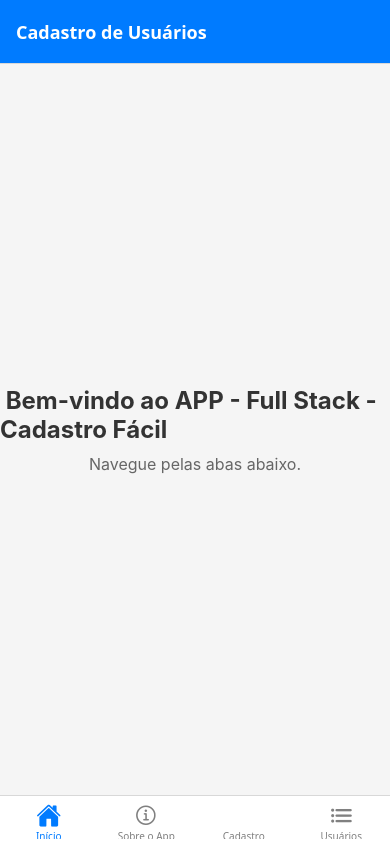
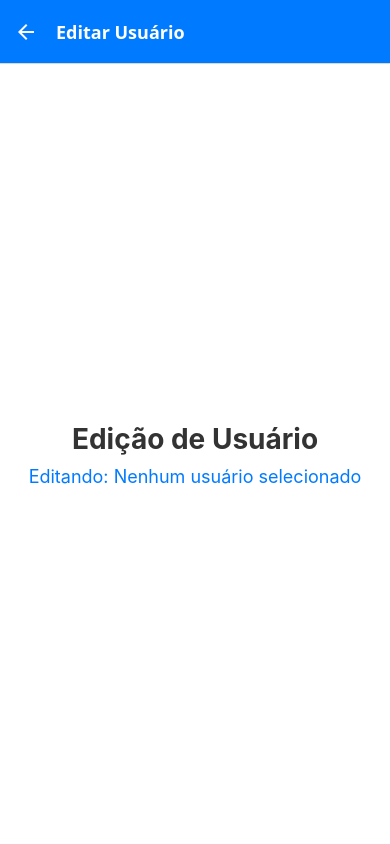
Before and after one commit to Michael-Rafael-Andrade/CadastroApp_P2, a React Native app: screen /Edicao in a window 390 px wide. Built offline with nearby package versions, Linux system fonts and the light colour scheme.

Commit message:
Preparando a Edição (Update)
Preparando a Edição (Update)

```diff
--- a/App.js
+++ b/App.js
@@ -11,6 +11,7 @@
 import { TelaSobre } from './telas/TelaSobre';
 import { TelaCadastro } from './telas/TelaCadastro';
 import { TelaListaUsuarios } from './telas/TelaListaUsuarios';
+import { TelaEdicaoUsuario } from './telas/TelaEdicaoUsuario';
 
 // Criar os navegadores
 const NavegadorTabs = createBottomTabNavigator();
@@ -58,8 +59,8 @@
         option={{
           title: 'Cadastrar', tabBarIcon: ({ color, size }) => (
             <Ionicons name="person-add" size={size} color={color} />
-        )
-      }}
+          )
+        }}
       />
 
       <NavegadorTabs.Screen
@@ -68,7 +69,7 @@
         options={{
           title: 'Usuários', tabBarIcon: ({ color, size }) => (<Ionicons name="list" size={size} color={color} />
 
-        )
+          )
         }}
       />
 
@@ -78,7 +79,7 @@
 }
 
 
-{/* Componente principal que define a pilha de telas (Stack) */}
+{/* Componente principal que define a pilha de telas (Stack) */ }
 function NavegacaoPrincipal() {
   return (
     <NavegadorStack.Navigator
@@ -95,7 +96,12 @@
         options={{ title: 'Cadastro de Usuários' }}
       />
 
-
+      {/* Edição na Stack */}
+      <NavegadorStack.Screen
+        name="Edicao"
+        component={TelaEdicaoUsuario}
+        options={{ title: 'Editar Usuário' }}
+      />
 
 
 
@@ -103,7 +109,7 @@
   );
 }
 
-{/* A função principal que exporta nosso app */}
+{/* A função principal que exporta nosso app */ }
 export default function FuncaoPrincipal() {
   return (
     <NavigationContainer>
--- /dev/null
+++ b/telas/TelaEdicaoUsuario.js
@@ -0,0 +1,37 @@
+// telas/TelaEdicaoUsuario.js
+// importação
+
+import React from 'react';
+import { View, Text, StyleSheet } from 'react-native';
+
+export function TelaEdicaoUsuario({ route, navigation }) {
+    // O parâmetro 'route' será usado para receber os dados do usuário a ser editado.
+    const { usuario } = route.params || {};
+
+    return (
+        <View style={estilos.container}>
+            <Text style={estilos.titulo}>Edição de Usuário</Text>
+            <Text style={estilos.subtitulo}>Editando: {usuario ? usuario.nome: 'Nenhum usuário selecionado'}</Text>
+        </View>
+    );
+}
+
+const estilos = StyleSheet.create({
+    container: {
+        flex: 1,
+        padding: 20,
+        backgroundColor: '#fff',
+        alignItems: 'center',
+        justifyContent: 'center',
+    },
+    titulo: {
+        fontSize: 28,
+        fontWeight: 'bold',
+        marginBottom: 10,
+        color: '#333',
+    },
+    subtitulo: {
+        fontSize: 18,
+        color: '#007bff',
+    },
+});
--- a/telas/TelaListaUsuarios.js
+++ b/telas/TelaListaUsuarios.js
@@ -66,8 +66,8 @@
 
     // Futura função para Editar
     const handleEditar = (usuario) => {
-        // Por enquanto, apenas alerta o nome. Será a funçãode navegação para a tela de edição
-        Alert.alert("Ação", `Você clicou para editar o usuário: ${usuario.nome}`);
+        navigation.navigate('Edicao', { usuario: usuario });
+        // Alert.alert("Ação", `Você clicou para editar o usuário: ${usuario.nome}`);
     };
 
 
```
